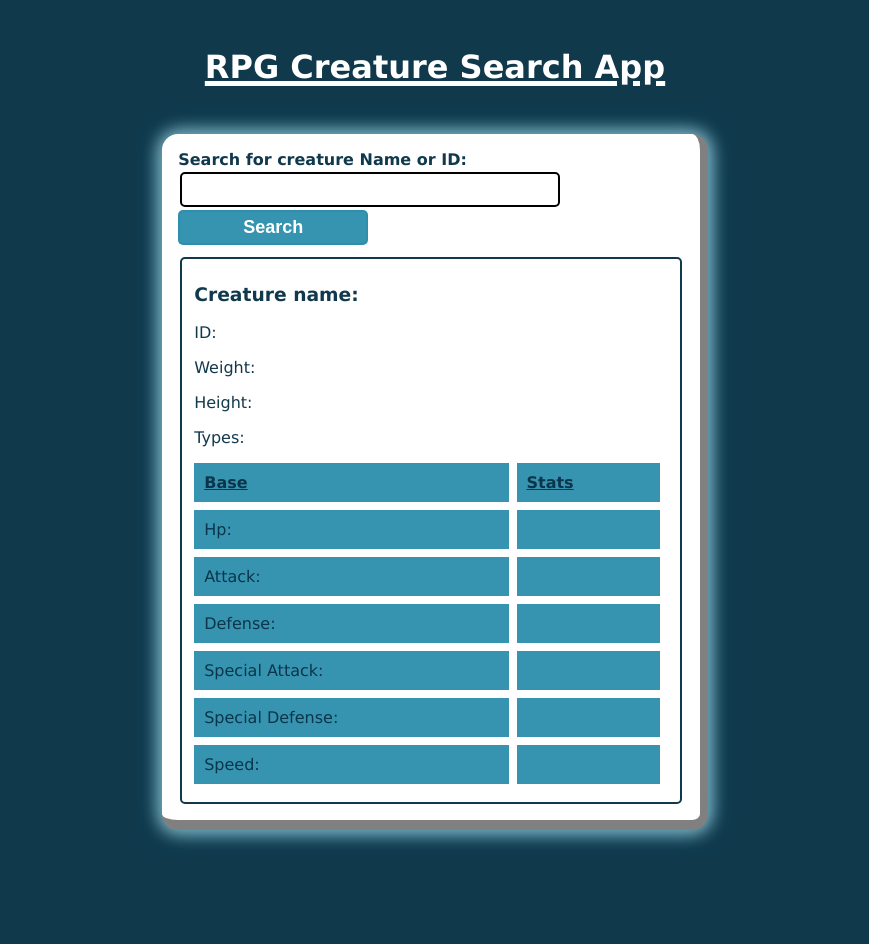
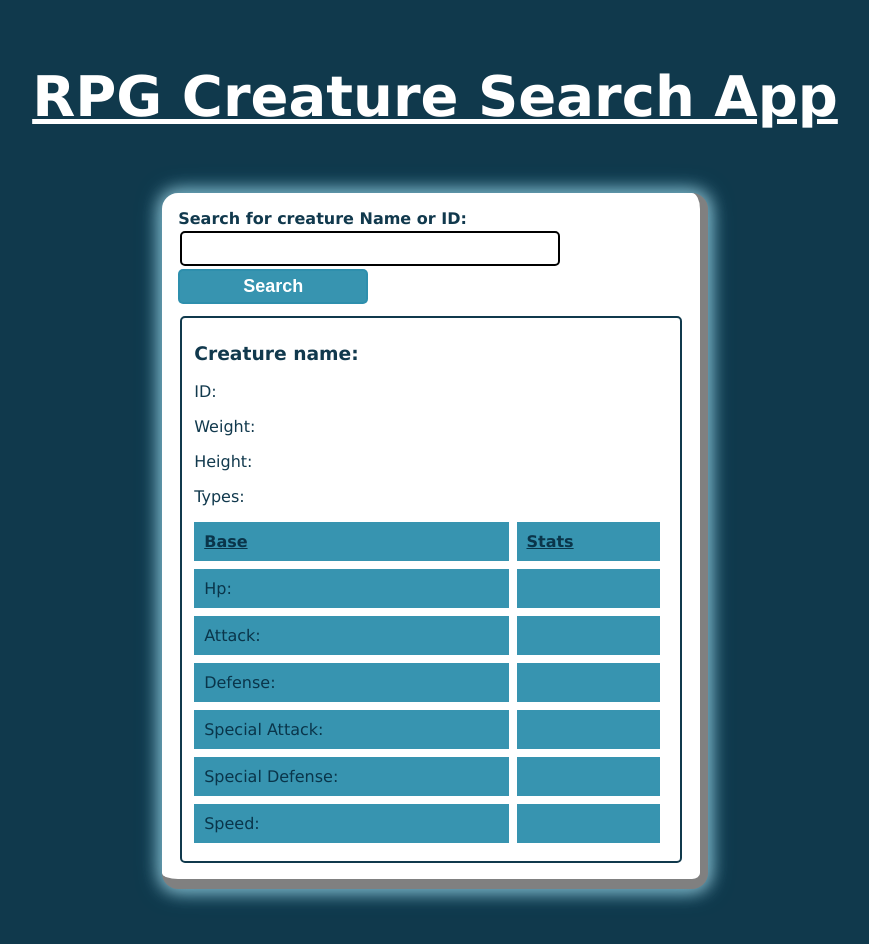
Before and after one commit to JAMILA-AIT-HAMOU/RPG-Creature-Search, a plain HTML site: page index.html in a window 1280 px wide. Shown: the whole page, without its empty margins (205-1074 px from the left). Before the commit the page ends 894 px from the top, so only its background shows below. Drawn offline with Linux system fonts and the light colour scheme.

Commit message:
make the H1 font's bigger

```diff
--- a/styles.css
+++ b/styles.css
@@ -14,8 +14,9 @@ body{
 }
 h1{
   text-align:center;
-  margin:3rem auto;
+  margin:4rem auto;
   text-decoration:underline 5px ;
+  font-size: 3.5rem;
 }
 main{
   margin:0 auto;
```
